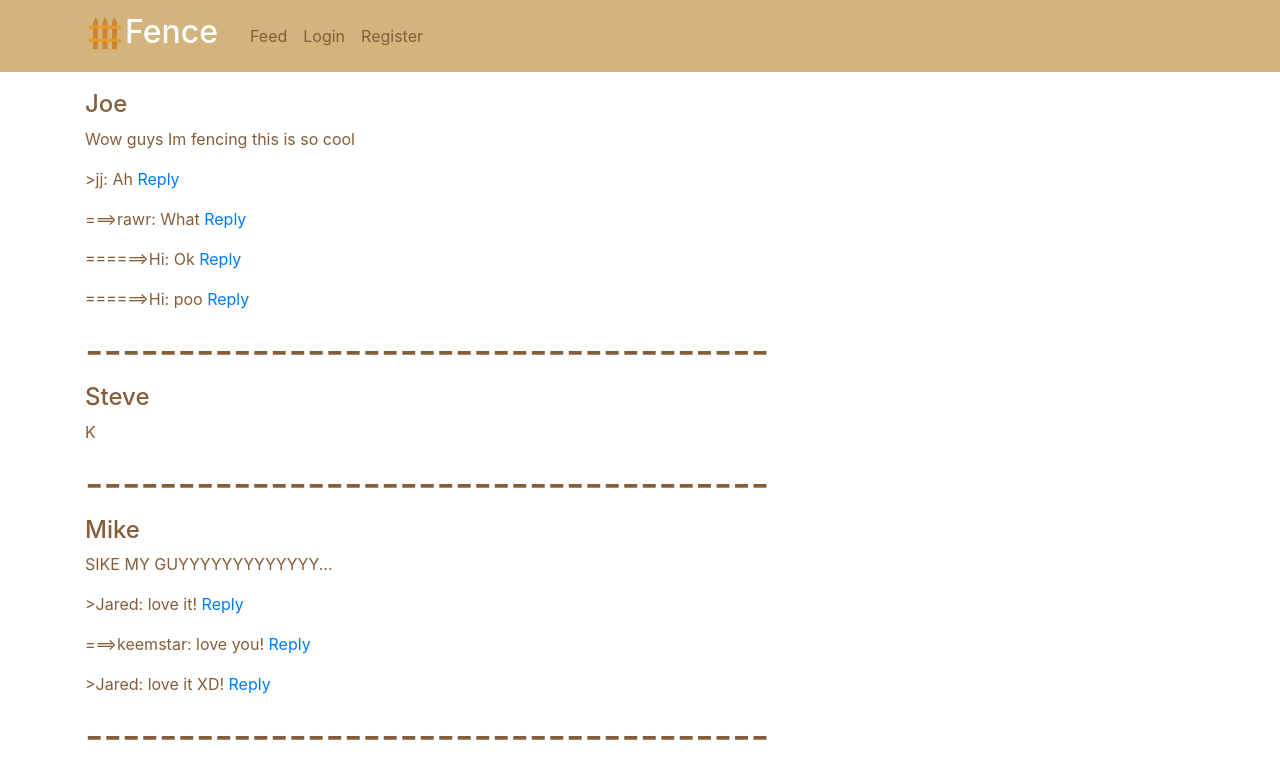
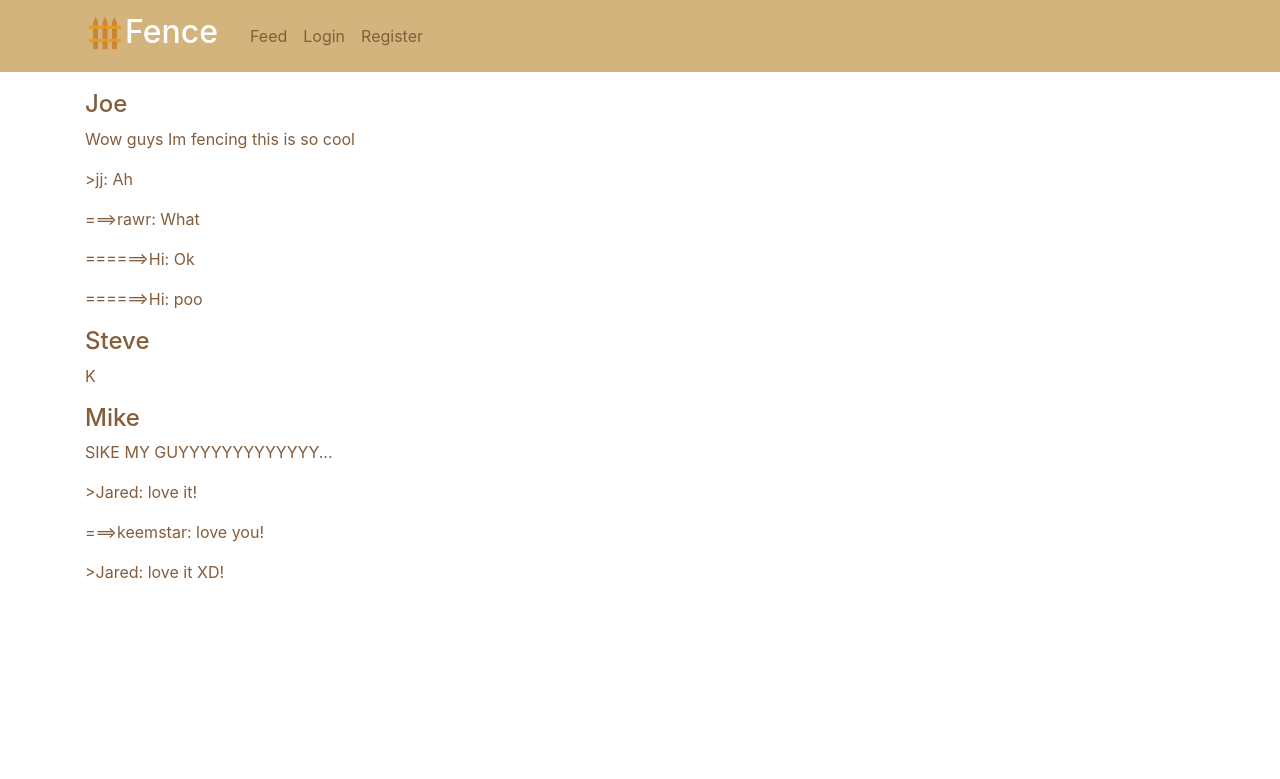
Before and after one commit to gonzaleznicolas/Fence_MainApp, a Flask app: page / in a window 1280 px wide. Shown: the top 779 px of the page. Run offline with Flask 2, Linux system fonts and the light colour scheme; some libraries are stand-ins or nearby versions.

Commit message:
cleaned up a bit

```diff
--- a/fence/routes.py
+++ b/fence/routes.py
@@ -57,6 +57,7 @@ def comment(post_id):
 def post():
     form = PostForm()
     if form.validate_on_submit():
+        # tell the model about the post. Text, user, time
         flash('Posted the following: %s' % (form.content.data), 'success')
         flash('Posted!', 'success')
         return redirect(url_for('feed'))
--- a/fence/templates/feed.html
+++ b/fence/templates/feed.html
@@ -7,8 +7,12 @@
             <button style="width: 90px; height: 30px; text-align: center; font-size: 15px" type="button" onclick="window.location='/comment/{{ post.id }}';">Comment</button>
         {% endif %}
         {% for comment in post.comments %}
-            <p>{% for i in range(comment.level) %}==={% endfor %}>{{ comment.user }}: {{ comment.content }} <a href="/comment/{{ comment.id }}">Reply</a> </p>
+        <div style="display: flex; flex-direction: row;">
+            <p>{% for i in range(comment.level) %}==={% endfor %}>{{ comment.user }}: {{ comment.content }}</p>
+            {% if current_user.is_authenticated %}
+            <a class="ml-2" href="/comment/{{ comment.id }}">Reply</a>
+            {% endif %}
+        </div>
         {% endfor %}
-        <h1>-------------------------------------</h1>
     {% endfor %}
 {% endblock content %}
```
